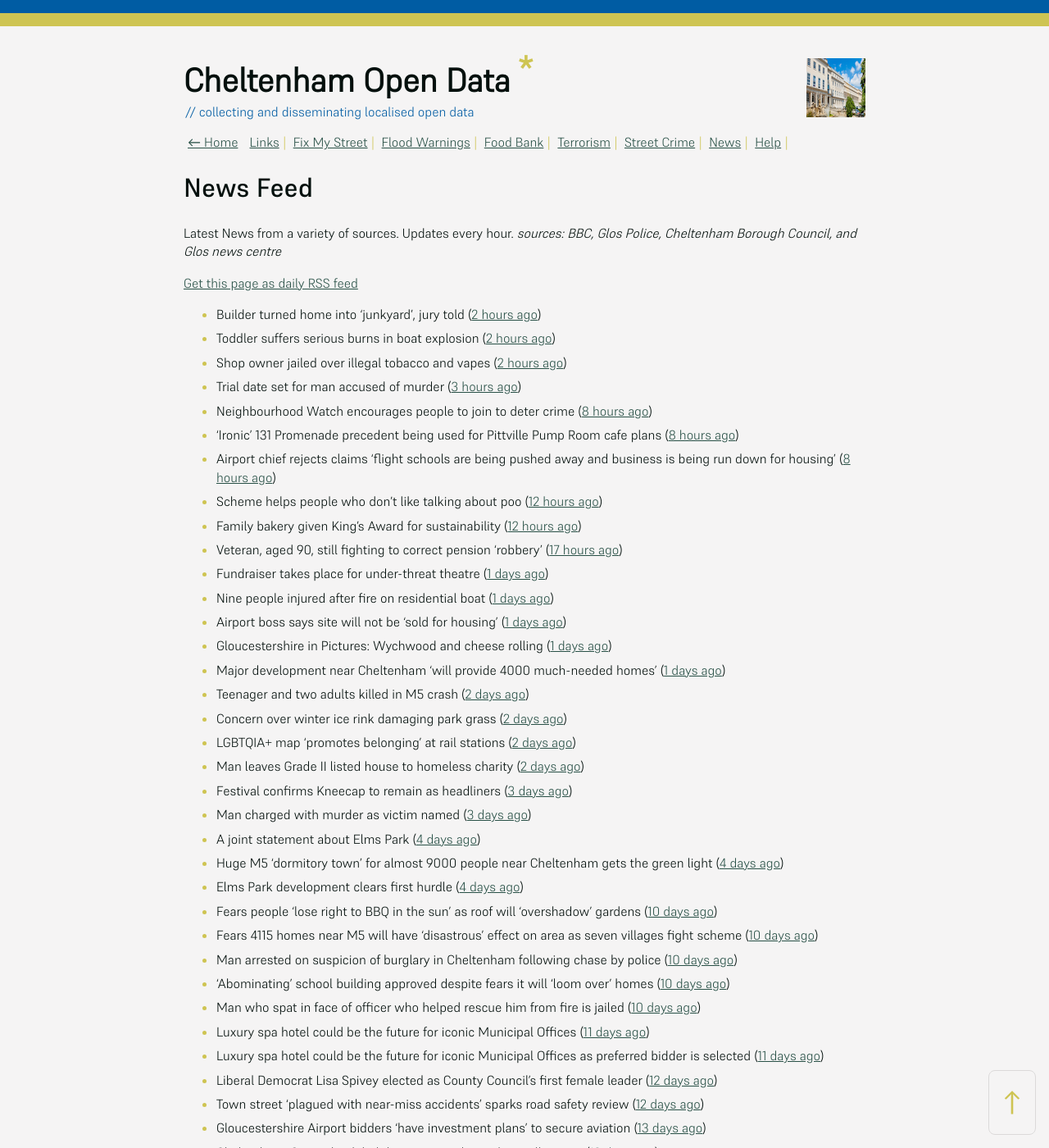
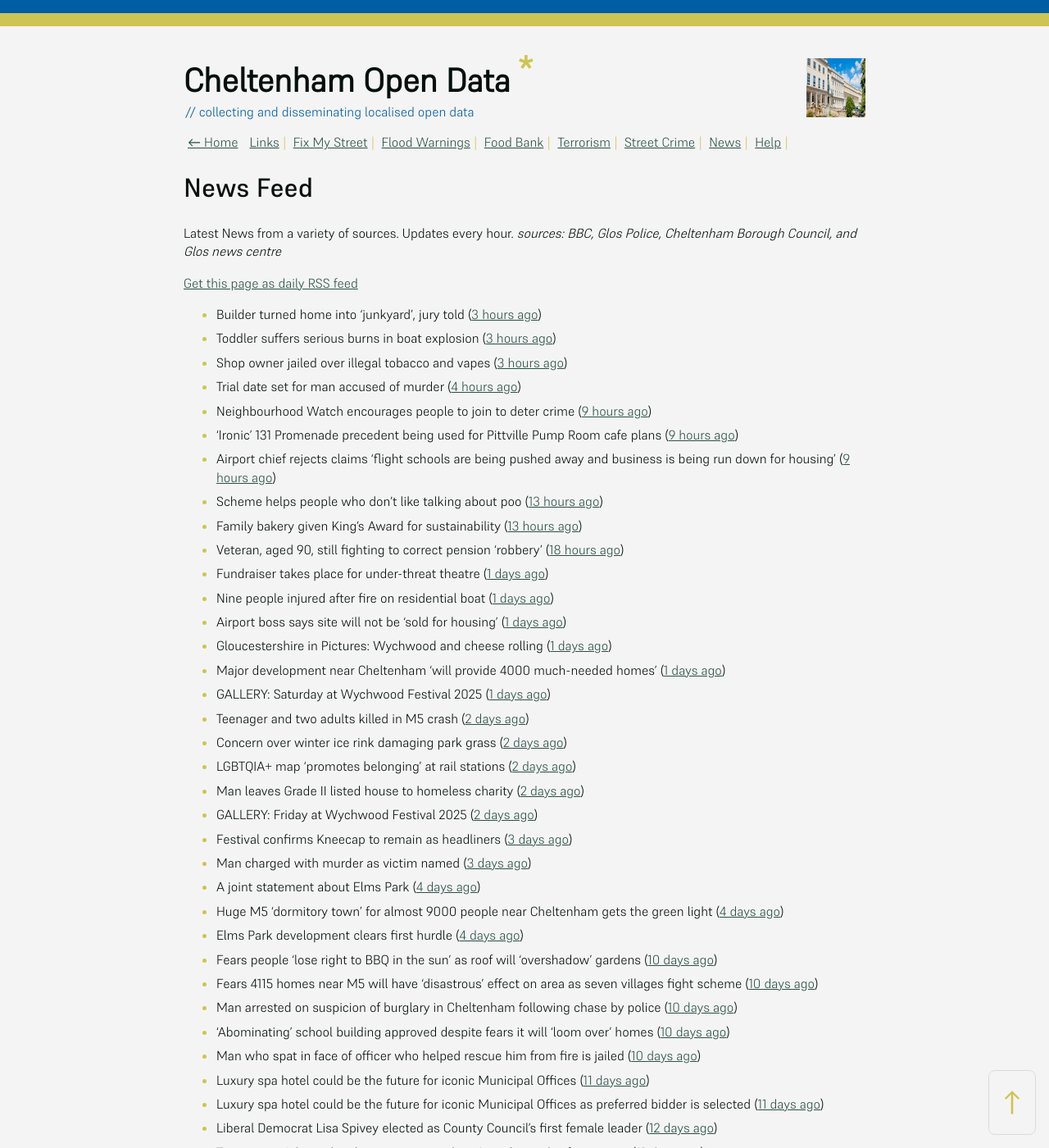
Before and after one commit to mat-0/cheltenham-open-data, a Jekyll site: the page built from _pages/news.md, in a window 1280 px wide and 1400 px high. Shown: the whole window at 82% size. Built offline with Jekyll 4.4.1, drawn with Linux system fonts in a browser that asks for light colours; some of the changed text lies outside the part shown.

Commit message:
Updated 2025-06-02 18:58:23

```diff
--- a/_pages/news.md
+++ b/_pages/news.md
@@ -12,25 +12,27 @@ _sources: BBC, Glos Police, Cheltenham Borough Council, and Glos news centre_
 [Get this page as daily RSS feed](/daily.rss)
 
 <!-- news_marker starts -->
-- Builder turned home into 'junkyard', jury told ([2 hours ago](https://www.bbc.com/news/articles/c7v7jqygvlpo))
-- Toddler suffers serious burns in boat explosion ([2 hours ago](https://www.bbc.com/news/articles/c1j5k49zg9yo))
-- Shop owner jailed over illegal tobacco and vapes ([2 hours ago](https://www.bbc.com/news/articles/c071jlz50peo))
-- Trial date set for man accused of murder ([3 hours ago](https://www.bbc.com/news/articles/cy75j4rr1x1o))
-- Neighbourhood Watch encourages people to join to deter crime ([8 hours ago](https://gloucesternewscentre.co.uk/neighbourhood-watch-encourages-people-to-join-to-deter-crime/))
-- ‘Ironic’ 131 Promenade precedent being used for Pittville Pump Room cafe plans ([8 hours ago](https://gloucesternewscentre.co.uk/ironic-131-promenade-precedent-being-used-for-pittville-pump-room-cafe-plans/))
-- Airport chief rejects claims ‘flight schools are being pushed away and business is being run down for housing’ ([8 hours ago](https://gloucesternewscentre.co.uk/airport-chief-rejects-claims-flight-schools-are-being-pushed-away-and-business-is-being-run-down-for-housing/))
-- Scheme helps people who don't like talking about poo ([12 hours ago](https://www.bbc.com/news/articles/cg711227mv2o))
-- Family bakery given King's Award for sustainability ([12 hours ago](https://www.bbc.com/news/articles/crr7ezreqedo))
-- Veteran, aged 90, still fighting to correct pension 'robbery' ([17 hours ago](https://www.bbc.com/news/articles/c2d5l7k3p31o))
+- Builder turned home into 'junkyard', jury told ([3 hours ago](https://www.bbc.com/news/articles/c7v7jqygvlpo))
+- Toddler suffers serious burns in boat explosion ([3 hours ago](https://www.bbc.com/news/articles/c1j5k49zg9yo))
+- Shop owner jailed over illegal tobacco and vapes ([3 hours ago](https://www.bbc.com/news/articles/c071jlz50peo))
+- Trial date set for man accused of murder ([4 hours ago](https://www.bbc.com/news/articles/cy75j4rr1x1o))
+- Neighbourhood Watch encourages people to join to deter crime ([9 hours ago](https://gloucesternewscentre.co.uk/neighbourhood-watch-encourages-people-to-join-to-deter-crime/))
+- ‘Ironic’ 131 Promenade precedent being used for Pittville Pump Room cafe plans ([9 hours ago](https://gloucesternewscentre.co.uk/ironic-131-promenade-precedent-being-used-for-pittville-pump-room-cafe-plans/))
+- Airport chief rejects claims ‘flight schools are being pushed away and business is being run down for housing’ ([9 hours ago](https://gloucesternewscentre.co.uk/airport-chief-rejects-claims-flight-schools-are-being-pushed-away-and-business-is-being-run-down-for-housing/))
+- Scheme helps people who don't like talking about poo ([13 hours ago](https://www.bbc.com/news/articles/cg711227mv2o))
+- Family bakery given King's Award for sustainability ([13 hours ago](https://www.bbc.com/news/articles/crr7ezreqedo))
+- Veteran, aged 90, still fighting to correct pension 'robbery' ([18 hours ago](https://www.bbc.com/news/articles/c2d5l7k3p31o))
 - Fundraiser takes place for under-threat theatre ([1 days ago](https://www.bbc.com/news/articles/c4gk0edy66yo))
 - Nine people injured after fire on residential boat ([1 days ago](https://www.bbc.com/news/articles/crr7xz5r2z9o))
 - Airport boss says site will not be 'sold for housing' ([1 days ago](https://www.bbc.com/news/articles/cnv1gj0dl4eo))
 - Gloucestershire in Pictures: Wychwood and cheese rolling ([1 days ago](https://www.bbc.com/news/articles/cj42qe4nqn5o))
 - Major development near Cheltenham ‘will provide 4000 much-needed homes’ ([1 days ago](https://gloucesternewscentre.co.uk/major-development-near-cheltenham-will-provide-4000-much-needed-homes/))
+- GALLERY: Saturday at Wychwood Festival 2025 ([1 days ago](https://gloucesternewscentre.co.uk/gallery-saturday-at-wychwood-festival-2025/))
 - Teenager and two adults killed in M5 crash ([2 days ago](https://www.bbc.com/news/articles/czxy3n361pgo))
 - Concern over winter ice rink damaging park grass ([2 days ago](https://www.bbc.com/news/articles/cq540604wj4o))
 - LGBTQIA+ map 'promotes belonging' at rail stations ([2 days ago](https://www.bbc.com/news/articles/cy5eq6w3k34o))
 - Man leaves Grade II listed house to homeless charity ([2 days ago](https://www.bbc.com/news/articles/c1deelp3dxzo))
+- GALLERY: Friday at Wychwood Festival 2025 ([2 days ago](https://gloucesternewscentre.co.uk/gallery-friday-at-wychwood-festival-2025/))
 - Festival confirms Kneecap to remain as headliners ([3 days ago](https://www.bbc.com/news/articles/clyg54e88jmo))
 - Man charged with murder as victim named ([3 days ago](https://www.bbc.com/news/articles/ce80685p13no))
 - A joint statement about Elms Park ([4 days ago](https://www.cheltenham.gov.uk/news/article/3015/a_joint_statement_about_elms_park))
```
Also changed, not shown: other parts of _pages/news.md (+0 -2 lines), _data/flood.json (+4 -4 lines), _pages/fix-my-street.md (+1 -1 lines), index.md (+5 -5 lines).
